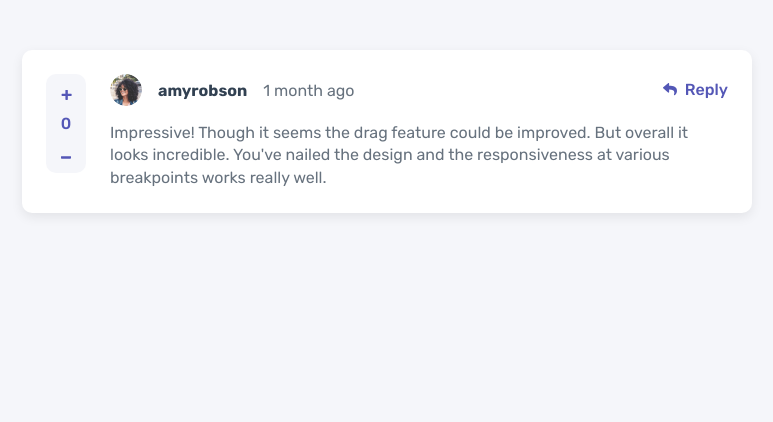
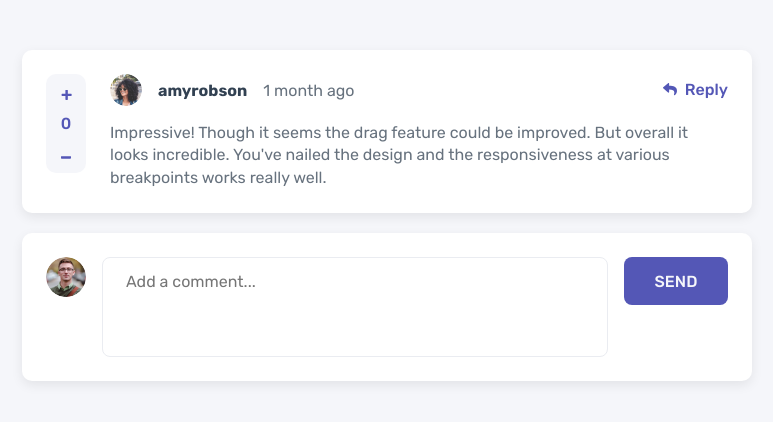
Before and after one commit to IgoCarvalho/frontend-mentor-challenges, a React (Vite) app in the folder interactive-comments-section/: page / in a window 1280 px wide. Shown: the top 422 px of the page, without its empty margins (253-1026 px from the left). Built offline with nearby package versions, Linux system fonts and the light colour scheme.

Commit message:
✨ create MessageTextInput component

```diff
--- /dev/null
+++ b/interactive-comments-section/src/components/Button/index.tsx
@@ -0,0 +1,10 @@
+import { HtmlHTMLAttributes, ReactNode } from 'react';
+import { Container } from './styles';
+
+interface ButtonProps extends HtmlHTMLAttributes<HTMLButtonElement> {
+  children: ReactNode;
+}
+
+export function Button({ children, ...props }: ButtonProps) {
+  return <Container {...props}>{children}</Container>;
+}
--- /dev/null
+++ b/interactive-comments-section/src/components/Button/styles.ts
@@ -0,0 +1,18 @@
+import styled from 'styled-components';
+
+export const Container = styled.button`
+  background-color: var(--moderate-blue);
+  min-width: 10.4rem;
+  height: 4.8rem;
+  border: 0;
+  border-radius: 0.8rem;
+  color: var(--very-light-gray);
+  font-weight: 500;
+  text-transform: uppercase;
+
+  transition: opacity 200ms;
+
+  &:hover {
+    opacity: 0.5;
+  }
+`;
--- /dev/null
+++ b/interactive-comments-section/src/components/MessageTextInput/index.tsx
@@ -0,0 +1,25 @@
+import { useState } from 'react';
+
+import { Button } from '../Button';
+import { TextArea } from '../TextArea';
+
+import { Container, UserImage } from './styles';
+
+export function MessageTextInput() {
+  const [messageText, setMessageText] = useState('');
+
+  return (
+    <Container>
+      <UserImage src="/avatars/image-juliusomo.webp" alt="juliusomo avatar" />
+
+      <TextArea
+        name="message-text"
+        value={messageText}
+        onChange={setMessageText}
+        placeholder="Add a comment..."
+      />
+
+      <Button>Send</Button>
+    </Container>
+  );
+}
--- /dev/null
+++ b/interactive-comments-section/src/components/MessageTextInput/styles.ts
@@ -0,0 +1,21 @@
+import styled from 'styled-components';
+
+export const Container = styled.div`
+  width: 100%;
+  padding: 2.4rem;
+  border-radius: 1rem;
+  background-color: var(--white);
+  position: relative;
+
+  box-shadow: rgba(0, 0, 0, 0.08) 0px 4px 12px;
+
+  display: flex;
+  align-items: flex-start;
+  gap: 1.6rem;
+`;
+
+export const UserImage = styled.img`
+  width: 4rem;
+  height: 4rem;
+  border-radius: 50%;
+`;
--- /dev/null
+++ b/interactive-comments-section/src/components/TextArea/index.tsx
@@ -0,0 +1,29 @@
+import { ChangeEvent, useRef } from 'react';
+
+import { Container } from './styles';
+
+interface TextAreaProps {
+  name: string;
+  value: string;
+  placeholder: string;
+  onChange: (text: string) => void;
+}
+
+export function TextArea({ onChange, ...props }: TextAreaProps) {
+  const inputRef = useRef<HTMLTextAreaElement>(null);
+
+  function handleChange(event: ChangeEvent<HTMLTextAreaElement>) {
+    if (inputRef.current) {
+      inputRef.current.style.removeProperty('height');
+      inputRef.current.style.height = `${inputRef.current.scrollHeight}px`;
+    }
+
+    onChange(event.target.value);
+  }
+
+  return (
+    <Container>
+      <textarea ref={inputRef} onChange={handleChange} {...props} />
+    </Container>
+  );
+}
--- /dev/null
+++ b/interactive-comments-section/src/components/TextArea/styles.tsx
@@ -0,0 +1,25 @@
+import styled from 'styled-components';
+
+export const Container = styled.label`
+  width: 100%;
+  min-height: 10rem;
+  padding: 1.4rem 2.4rem;
+  border-radius: 0.8rem;
+  outline: 1px solid var(--light-gray);
+  outline-offset: -1px;
+  display: flex;
+
+  &:hover,
+  &:focus-within {
+    outline-color: var(--moderate-blue);
+  }
+
+  textarea {
+    flex: 1;
+    color: var(--grayish-blue);
+    line-height: 1.4;
+    border: 0;
+    resize: none;
+    outline: none;
+  }
+`;
--- a/interactive-comments-section/src/pages/Home/index.tsx
+++ b/interactive-comments-section/src/pages/Home/index.tsx
@@ -1,10 +1,12 @@
 import { MessageBox } from '../../components/MessageBox';
+import { MessageTextInput } from '../../components/MessageTextInput';
 import { Container } from './styles';
 
 export function Home() {
   return (
     <Container>
       <MessageBox />
+      <MessageTextInput />
     </Container>
   );
 }
--- a/interactive-comments-section/src/pages/Home/styles.ts
+++ b/interactive-comments-section/src/pages/Home/styles.ts
@@ -4,4 +4,8 @@ export const Container = styled.main`
   width: 100%;
   max-width: 730px;
   margin: 5rem auto;
+
+  display: flex;
+  flex-direction: column;
+  gap: 2rem;
 `;
```
Also changed, not shown: interactive-comments-section/.eslintrc.json.
